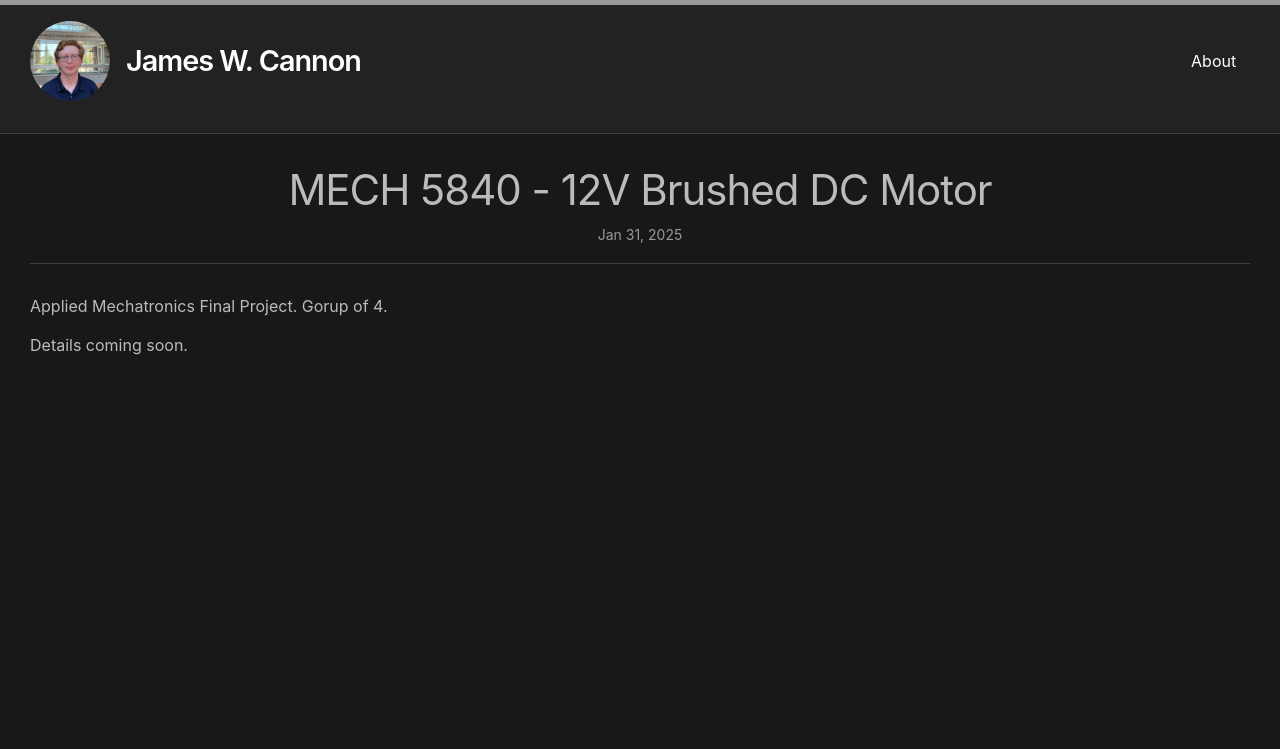
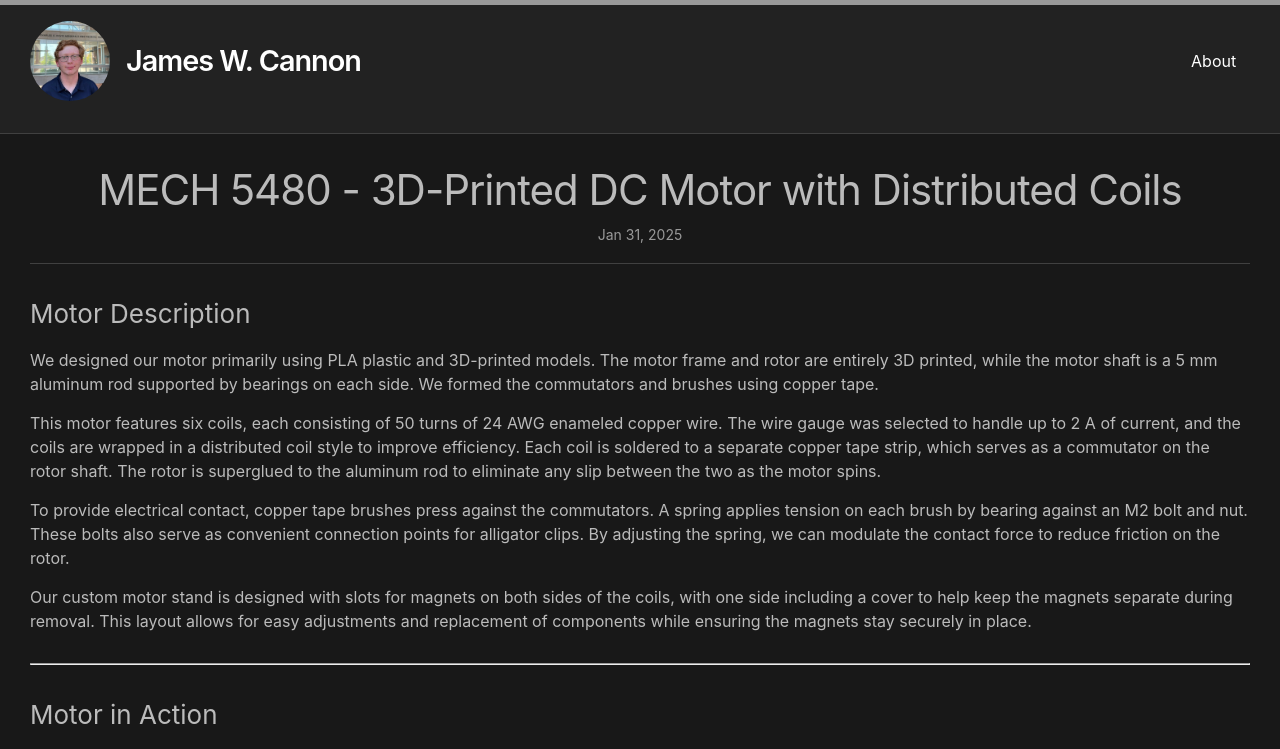
Before and after one commit to jacan20/portfolio, a Jekyll site: the page built from _posts/2025-01-31-12v-brushed-dc-motor.md, in a window 1280 px wide and 1400 px high. Shown: the top 749 px of the window. Built offline with Jekyll 4.4.1, drawn with Linux system fonts in a browser that asks for light colours; some of the changed text lies outside the part shown; grey boxes are pictures that could not be loaded.

Commit message:
mota project init. commit

```diff
--- a/_posts/2025-01-31-12v-brushed-dc-motor.md
+++ b/_posts/2025-01-31-12v-brushed-dc-motor.md
@@ -1,10 +1,35 @@
 ---
 layout: post
-title: "MECH 5840 - 12V Brushed DC Motor"
-date: 2025-01-31
+title: "MECH 5480 - 3D-Printed DC Motor with Distributed Coils"
+date: 2025-1-31
 categories: [Academic Project]
 ---
 
-Applied Mechatronics Final Project. Gorup of 4.
+### Motor Description
 
-Details coming soon.
+We designed our motor primarily using PLA plastic and 3D-printed models. The motor frame and rotor are entirely 3D printed, while the motor shaft is a 5&nbsp;mm aluminum rod supported by bearings on each side. We formed the commutators and brushes using copper tape.
+
+This motor features six coils, each consisting of 50 turns of 24&nbsp;AWG enameled copper wire. The wire gauge was selected to handle up to 2&nbsp;A of current, and the coils are wrapped in a distributed coil style to improve efficiency. Each coil is soldered to a separate copper tape strip, which serves as a commutator on the rotor shaft. The rotor is superglued to the aluminum rod to eliminate any slip between the two as the motor spins.
+
+To provide electrical contact, copper tape brushes press against the commutators. A spring applies tension on each brush by bearing against an M2 bolt and nut. These bolts also serve as convenient connection points for alligator clips. By adjusting the spring, we can modulate the contact force to reduce friction on the rotor.
+
+Our custom motor stand is designed with slots for magnets on both sides of the coils, with one side including a cover to help keep the magnets separate during removal. This layout allows for easy adjustments and replacement of components while ensuring the magnets stay securely in place.
+
+---
+
+### Motor in Action
+
+<div style="position: relative; padding-bottom: 56.25%; height: 0; overflow: hidden;">
+  <iframe
+    src="https://www.youtube.com/embed/mYbGWRADY2A"
+    style="position: absolute; top:0; left:0; width:100%; height:100%;"
+    frameborder="0"
+    allowfullscreen>
+  </iframe>
+</div>
+
+---
+
+### Performance
+
+We achieved a **maximum measured speed of over 4000&nbsp;RPM** during testing—quite impressive for a fully 3D-printed motor!
```
